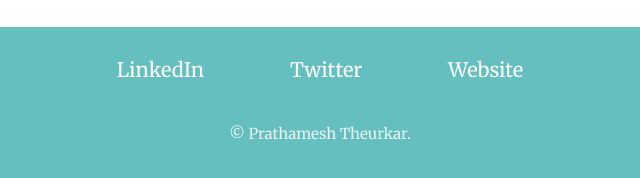
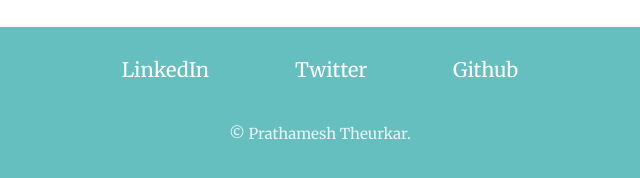
Before and after one commit to PrathameshTheurkar/HTML-CSS-Static-Website, a plain HTML site: page index.html in a window 1280 px wide. Shown: the part 2867-3045 px from the top of the page, 320-960 px from the left. Drawn offline with Linux system fonts and the light colour scheme; files whose address does not match are found by name.

Commit message:
Update index.html

```diff
--- a/index.html
+++ b/index.html
@@ -51,9 +51,9 @@
 
 
       <div class="bottom-container">
-        <a class="footer-link" href="https://www.linkedin.com/">LinkedIn</a>
-        <a class="footer-link" href="https://twitter.com/">Twitter</a>
-        <a class="footer-link" href="https://www.appbrewery.co/">Website</a>
+        <a class="footer-link" href="https://www.linkedin.com/in/prathamesh-theurkar-4b569a24b/">LinkedIn</a>
+        <a class="footer-link" href="https://twitter.com/PrathameshTh1">Twitter</a>
+        <a class="footer-link" href="https://github.com/PrathameshTheurkar">Github</a>
         <p>© Prathamesh Theurkar.</p>
       </div>
 
```
